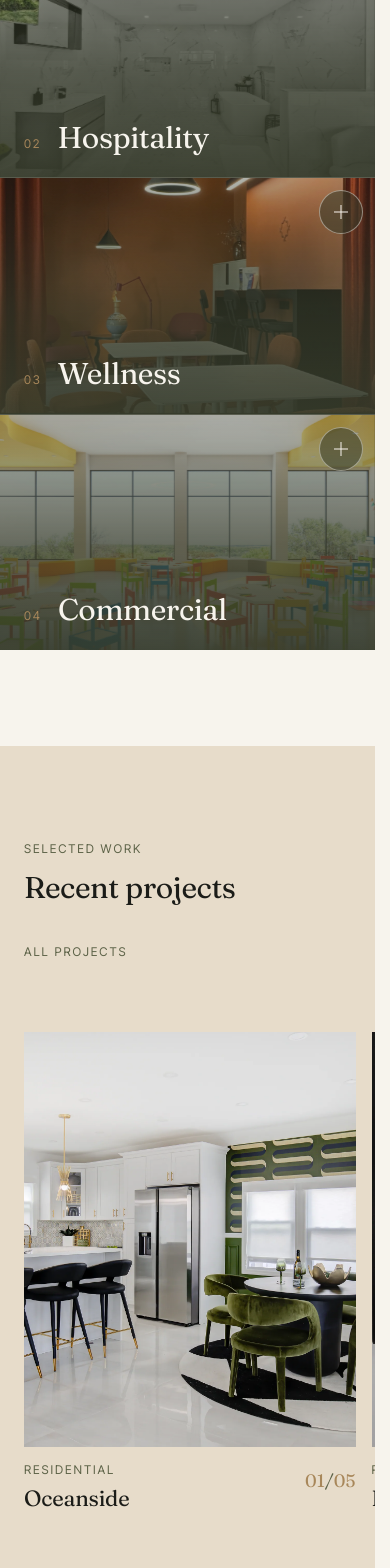
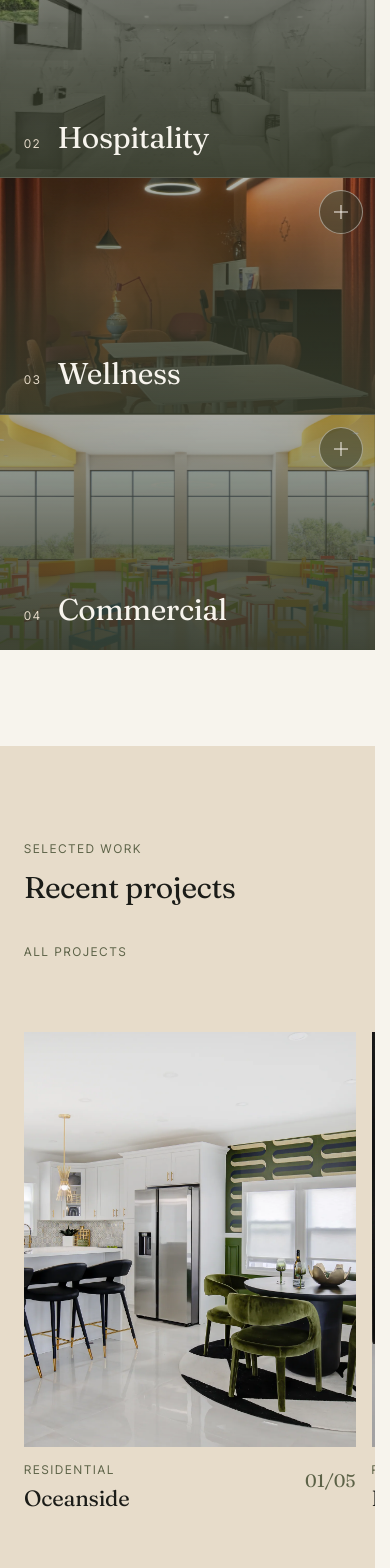
Before and after one commit to syncoretech01/stylemyspace, a Next.js app: page / in a window 390 px wide. Shown: the part 2500-4068 px from the top of the page. Built offline with nearby package versions, Linux system fonts and the light colour scheme; no server answers.

Commit message:
Contrast: brass only for hairlines and display-size text on bone/olive-deep; small numerals to olive/sand

```diff
--- a/src/components/sections/Disciplines/DisciplineRow.tsx
+++ b/src/components/sections/Disciplines/DisciplineRow.tsx
@@ -52,7 +52,7 @@ export function DisciplineRow({ discipline: d, image, index }: Props) {
 
         <div className={`${styles.content} p-3 lg:p-4`}>
           <div className={styles.label}>
-            <span aria-hidden className="eyebrow text-brass">
+            <span aria-hidden className="eyebrow text-sand">
               {String(index + 1).padStart(2, "0")}
             </span>
             <h3 id={labelId} className="font-display text-h2 text-bone">
--- a/src/components/sections/FeaturedWork/index.tsx
+++ b/src/components/sections/FeaturedWork/index.tsx
@@ -85,7 +85,7 @@ export function FeaturedWork({ projects }: { projects: Project[] }) {
                         <span className="mt-1 block font-display text-h3 text-ink">{project.title}</span>
                       </div>
                       <span
-                        className="shrink-0 pt-0.5 font-display text-lead text-brass tabular-nums"
+                        className="shrink-0 pt-0.5 font-display text-lead text-olive tabular-nums"
                         aria-hidden="true"
                       >
                         {String(i + 1).padStart(2, "0")}
--- a/src/components/sections/Materials/index.tsx
+++ b/src/components/sections/Materials/index.tsx
@@ -115,7 +115,7 @@ export function Materials({ materials }: { materials: Material[] }) {
                   />
                   <figcaption className="mt-2">
                     <span className="eyebrow flex items-baseline gap-1.5 text-olive">
-                      <span aria-hidden className="text-brass">
+                      <span aria-hidden className="text-olive">
                         {String(i + 1).padStart(2, "0")}
                       </span>
                       {credit && <span>{credit}</span>}
--- a/src/components/sections/PortfolioGrid/index.tsx
+++ b/src/components/sections/PortfolioGrid/index.tsx
@@ -107,7 +107,7 @@ export function PortfolioGrid({ projects, title, intro }: Props) {
                           </span>
                         </h2>
                       </div>
-                      <span className="shrink-0 pt-0.5 font-display text-lead text-brass tabular-nums" aria-hidden="true">
+                      <span className="shrink-0 pt-0.5 font-display text-lead text-olive tabular-nums" aria-hidden="true">
                         {String(i + 1).padStart(2, "0")}
                       </span>
                     </figcaption>
--- a/src/components/sections/ServiceAreas/index.tsx
+++ b/src/components/sections/ServiceAreas/index.tsx
@@ -35,7 +35,7 @@ export function ServiceAreas() {
                   className={`${styles.link} group flex min-h-6 items-baseline gap-3 py-3 md:gap-4 md:py-4`}
                   data-cursor="Open"
                 >
-                  <span aria-hidden className="eyebrow w-[2.5ch] shrink-0 text-brass">
+                  <span aria-hidden className="eyebrow w-[2.5ch] shrink-0 text-olive">
                     {String(i + 1).padStart(2, "0")}
                   </span>
                   <span className={`${styles.word} font-display text-h2 text-ink`}>{area}</span>
--- a/src/components/sections/Services/index.tsx
+++ b/src/components/sections/Services/index.tsx
@@ -40,7 +40,7 @@ export function ServicesIntro() {
                         href={`/services#${d.id}` as Route}
                         className="inline-flex min-h-6 items-center gap-1 rounded-xs eyebrow text-olive underline-offset-6 transition-colors duration-(--dur-micro) hover:text-ink hover:underline"
                       >
-                        <span className="text-brass tabular-nums" aria-hidden>
+                        <span className="text-olive tabular-nums" aria-hidden>
                           {pad(i + 1)}
                         </span>
                         {d.label}
@@ -96,7 +96,7 @@ export function DisciplinesList() {
                   </div>
                   <div className={cn("md:col-span-6", flip ? "md:order-1 md:col-start-1" : "md:col-start-7")}>
                     <span className="eyebrow block text-olive tabular-nums" aria-hidden>
-                      <span className="text-brass">{pad(i + 1)}</span> / {total}
+                      <span className="text-ink">{pad(i + 1)}</span> / {total}
                     </span>
                     <h3 className="mt-3 font-display text-h2">{d.label}</h3>
                     <p className="measure mt-3 text-lead">{d.blurb}</p>
@@ -128,7 +128,7 @@ export function ServiceList() {
             <ol className="border-t border-taupe lg:col-span-8" role="list">
               {SITE.services.map((s, i) => (
                 <li key={s} className="grid grid-cols-12 items-baseline gap-2 border-b border-taupe py-3 md:py-4" data-reveal>
-                  <span className="col-span-2 font-display text-h3 leading-none text-brass tabular-nums md:col-span-1" aria-hidden>
+                  <span className="col-span-2 font-display text-h3 leading-none text-olive tabular-nums md:col-span-1" aria-hidden>
                     {pad(i + 1)}
                   </span>
                   <span className="col-span-10 font-display text-h1 md:col-span-11">{s}</span>
```
Also changed, not shown: src/app/globals.css (+8 -0 lines).
